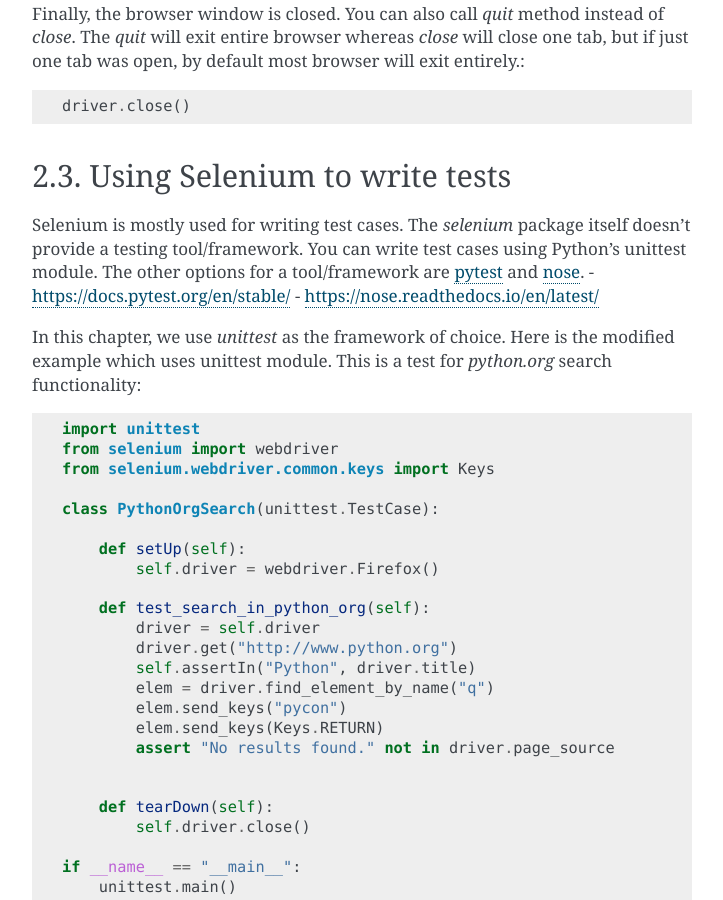
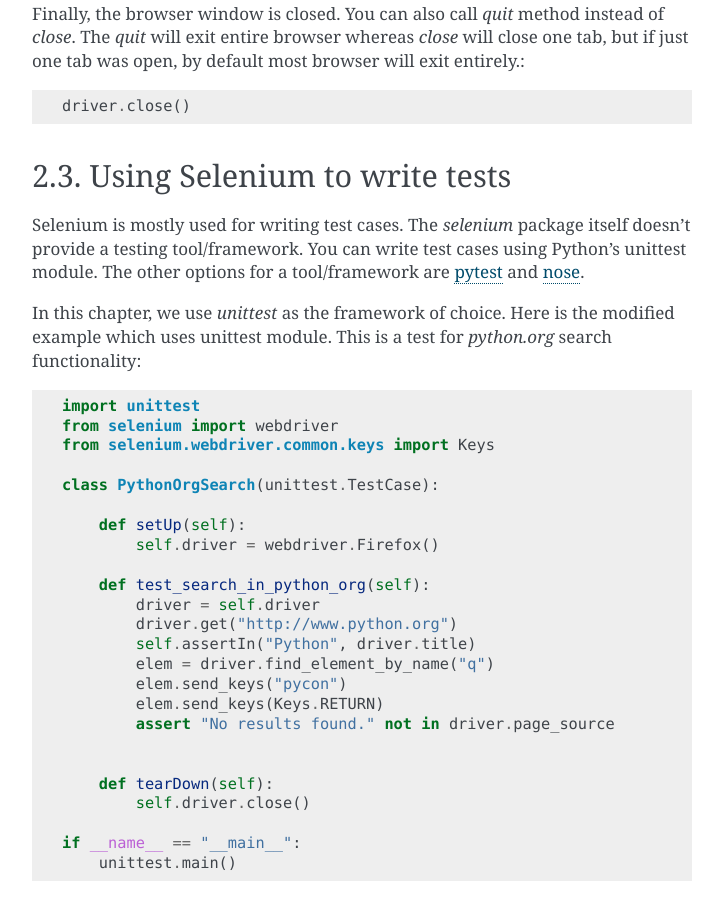
Before and after one commit to baijum/selenium-python, a Sphinx documentation site: the page built from source/getting-started.rst, in a window 1280 px wide and 900 px high, scrolled down 1723 px. Shown: the whole window, without its empty margins (388-1111 px from the left). Built offline with Sphinx 7.4.7, drawn with Linux system fonts in a browser that asks for light colours; some of the changed lines change nothing that is shown.

Commit message:
Remove extra links

```diff
--- a/source/getting-started.rst
+++ b/source/getting-started.rst
@@ -98,8 +98,6 @@ Selenium is mostly used for writing test cases.  The `selenium` package itself
 doesn't provide a testing tool/framework.  You can write test cases using
 Python's unittest module.  The other options for a tool/framework are `pytest <https://docs.pytest.org/en/stable/>`_
 and `nose <https://nose.readthedocs.io/en/latest/>`_.
-- https://docs.pytest.org/en/stable/
-- https://nose.readthedocs.io/en/latest/
 
 In this chapter, we use `unittest` as the framework of choice.  Here is the
 modified example which uses unittest module.  This is a test for `python.org`
```
